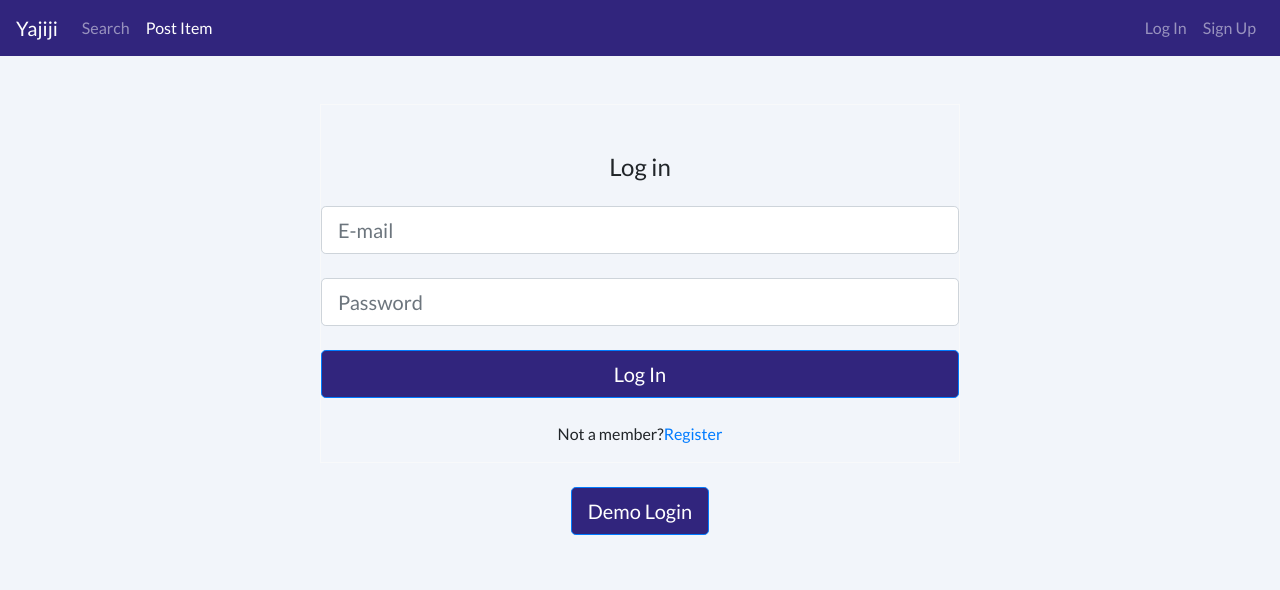
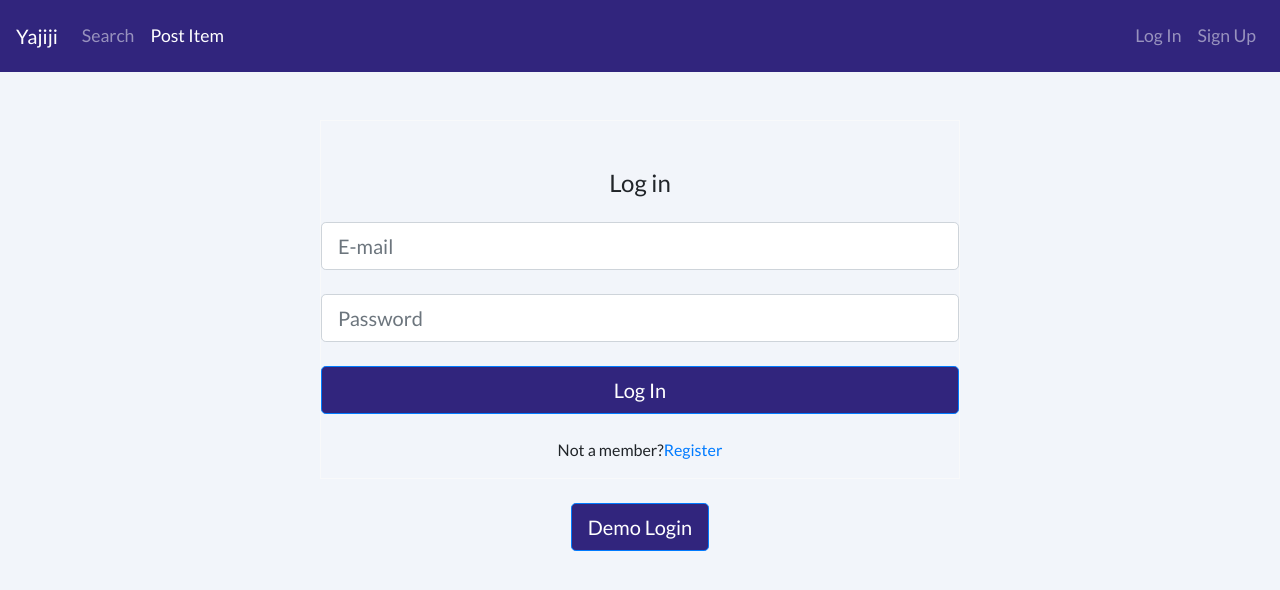
Before and after one commit to ykurata/shop-app, a React (Create React App) app in the folder client/: page /login in a window 1280 px wide. Shown: the top 590 px of the page. Built offline with nearby package versions, Linux system fonts and the light colour scheme; no server answers.

Commit message:
changed navbar height and made navlink font size bigger

```diff
--- a/client/src/index.css
+++ b/client/src/index.css
@@ -33,6 +33,10 @@ textarea {
 /* Navbar Styles */
 nav {
   background-color: #31257d;
+  min-height: 4.5rem;
+}
+.nav-item {
+  font-size: 1.1rem;
 }
 .navbar-img {
   width: 40px;
```
